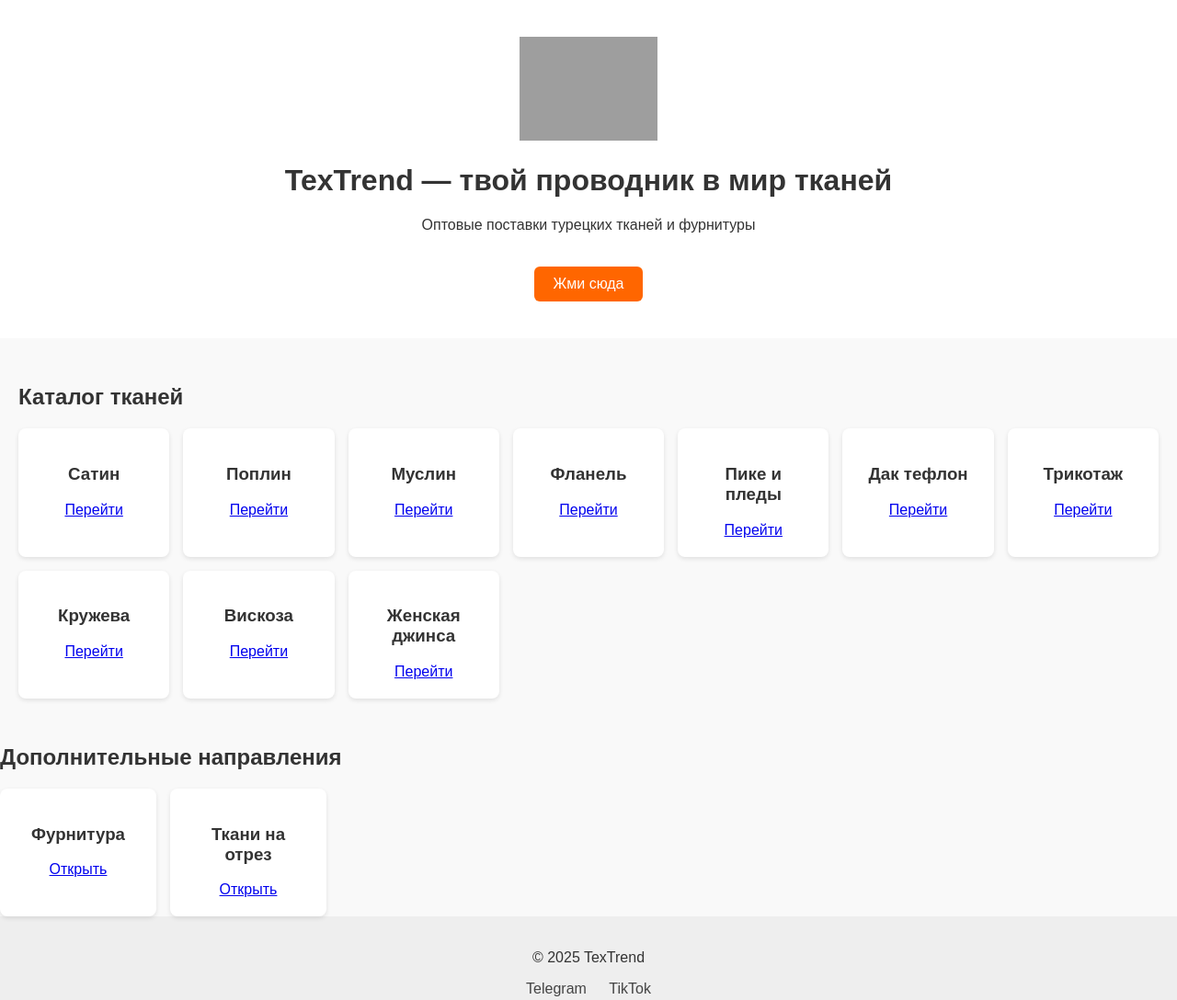
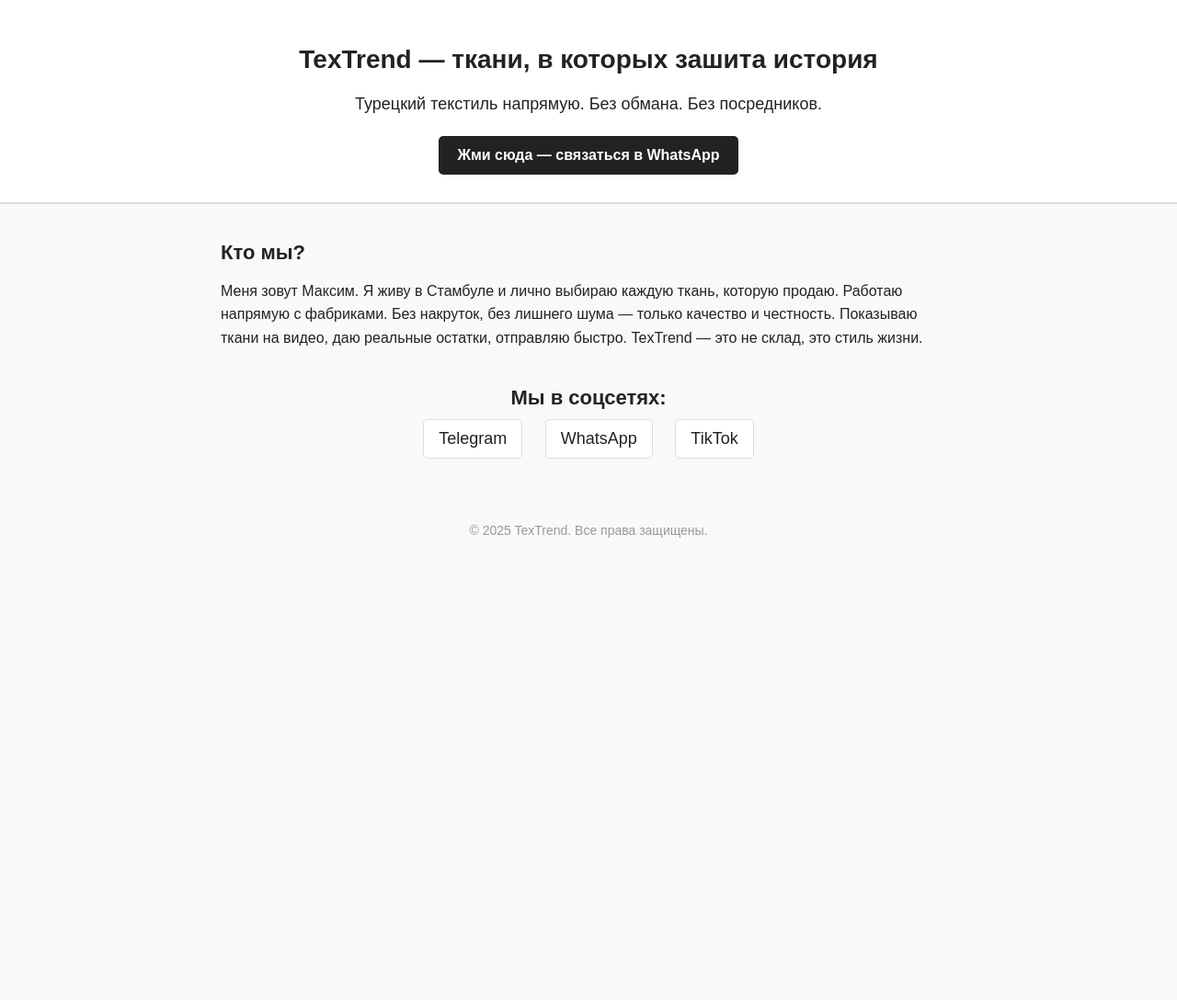
Before and after one commit to emaxir/emaxir.github.io, a plain HTML site: page index.html in a window 1280 px wide. Shown: the whole page at 92% size. After the commit the page ends 800 px from the top, so only its background shows below. Drawn offline with Linux system fonts and the light colour scheme; grey boxes are pictures that could not be loaded.

Commit message:
Update index.html

```diff
--- a/index.html
+++ b/index.html
@@ -1,50 +1,105 @@
-
 <!DOCTYPE html>
 <html lang="ru">
 <head>
-    <meta charset="UTF-8">
-    <title>TexTrend — твой проводник в мир тканей</title>
-    <meta name="viewport" content="width=device-width, initial-scale=1.0">
-    <link rel="stylesheet" href="styles.css">
+  <meta charset="UTF-8" />
+  <meta name="viewport" content="width=device-width, initial-scale=1.0"/>
+  <title>TexTrend — ткани из Турции</title>
+  <style>
+    body {
+      font-family: Arial, sans-serif;
+      background-color: #f9f9f9;
+      color: #222;
+      margin: 0;
+      padding: 0;
+    }
+    header {
+      background-color: #fff;
+      padding: 30px 20px;
+      text-align: center;
+      border-bottom: 2px solid #ddd;
+    }
+    header h1 {
+      font-size: 28px;
+      margin-bottom: 10px;
+    }
+    header p {
+      font-size: 18px;
+      margin-bottom: 20px;
+    }
+    .button {
+      display: inline-block;
+      padding: 12px 20px;
+      background-color: #222;
+      color: #fff;
+      text-decoration: none;
+      border-radius: 5px;
+      font-weight: bold;
+    }
+    section {
+      max-width: 800px;
+      margin: 40px auto;
+      padding: 0 20px;
+    }
+    h2 {
+      font-size: 22px;
+      margin-bottom: 10px;
+    }
+    p {
+      font-size: 16px;
+      line-height: 1.6;
+    }
+    .socials {
+      margin-top: 30px;
+      text-align: center;
+    }
+    .socials a {
+      display: inline-block;
+      margin: 0 10px;
+      font-size: 18px;
+      color: #222;
+      text-decoration: none;
+      border: 1px solid #ddd;
+      padding: 10px 16px;
+      border-radius: 5px;
+      background-color: #fff;
+      transition: background 0.3s;
+    }
+    .socials a:hover {
+      background-color: #eee;
+    }
+    footer {
+      text-align: center;
+      font-size: 14px;
+      color: #999;
+      padding: 30px 0;
+    }
+  </style>
 </head>
 <body>
-    <header class="hero">
-        <img src="logo.png" alt="TexTrend Logo" class="logo">
-        <h1>TexTrend — твой проводник в мир тканей</h1>
-        <p>Оптовые поставки турецких тканей и фурнитуры</p>
-        <a href="https://wa.me/905436523991" class="cta-button">Жми сюда</a>
-    </header>
 
-    <section class="categories">
-        <h2>Каталог тканей</h2>
-        <div class="grid">
-            <div class="card"><h3>Сатин</h3><a href="#">Перейти</a></div>
-            <div class="card"><h3>Поплин</h3><a href="#">Перейти</a></div>
-            <div class="card"><h3>Муслин</h3><a href="#">Перейти</a></div>
-            <div class="card"><h3>Фланель</h3><a href="#">Перейти</a></div>
-            <div class="card"><h3>Пике и пледы</h3><a href="#">Перейти</a></div>
-            <div class="card"><h3>Дак тефлон</h3><a href="#">Перейти</a></div>
-            <div class="card"><h3>Трикотаж</h3><a href="#">Перейти</a></div>
-            <div class="card"><h3>Кружева</h3><a href="#">Перейти</a></div>
-            <div class="card"><h3>Вискоза</h3><a href="#">Перейти</a></div>
-            <div class="card"><h3>Женская джинса</h3><a href="#">Перейти</a></div>
-        </div>
-    </section>
+  <header>
+    <h1>TexTrend — ткани, в которых зашита история</h1>
+    <p>Турецкий текстиль напрямую. Без обмана. Без посредников.</p>
+    <a class="button" href="https://wa.me/905436523991" target="_blank">Жми сюда — связаться в WhatsApp</a>
+  </header>
 
-    <section class="extra">
-        <h2>Дополнительные направления</h2>
-        <div class="grid">
-            <div class="card"><h3>Фурнитура</h3><a href="https://t.me/textrend_furnitura">Открыть</a></div>
-            <div class="card"><h3>Ткани на отрез</h3><a href="https://t.me/textrend_otrez">Открыть</a></div>
-        </div>
-    </section>
+  <section>
+    <h2>Кто мы?</h2>
+    <p>Меня зовут Максим. Я живу в Стамбуле и лично выбираю каждую ткань, которую продаю.
+    Работаю напрямую с фабриками. Без накруток, без лишнего шума — только качество и честность.
+    Показываю ткани на видео, даю реальные остатки, отправляю быстро. TexTrend — это не склад, это стиль жизни.</p>
+  </section>
 
-    <footer>
-        <p>© 2025 TexTrend</p>
-        <div class="social">
-            <a href="https://t.me/textrend">Telegram</a>
-            <a href="https://www.tiktok.com/@textrend.store">TikTok</a>
-        </div>
-    </footer>
+  <section class="socials">
+    <h2>Мы в соцсетях:</h2>
+    <a href="https://t.me/textrend" target="_blank">Telegram</a>
+    <a href="https://wa.me/905436523991" target="_blank">WhatsApp</a>
+    <a href="https://www.tiktok.com/@textrend.store" target="_blank">TikTok</a>
+  </section>
+
+  <footer>
+    &copy; 2025 TexTrend. Все права защищены.
+  </footer>
+
 </body>
 </html>
```
